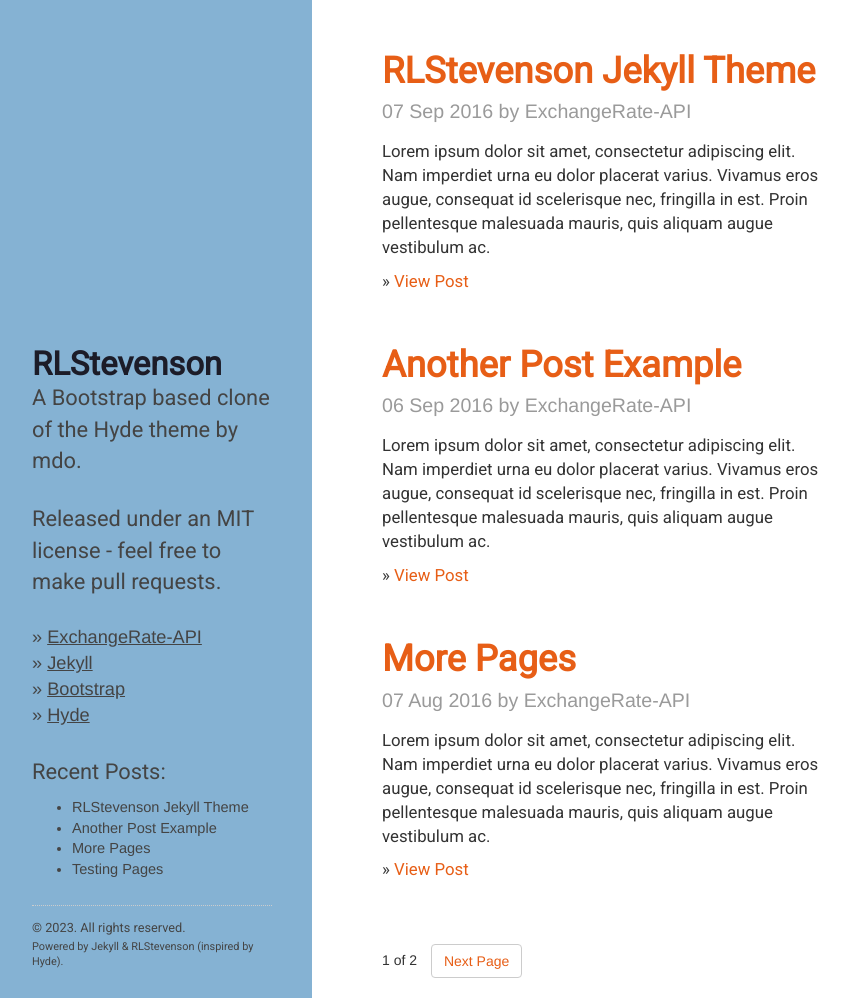
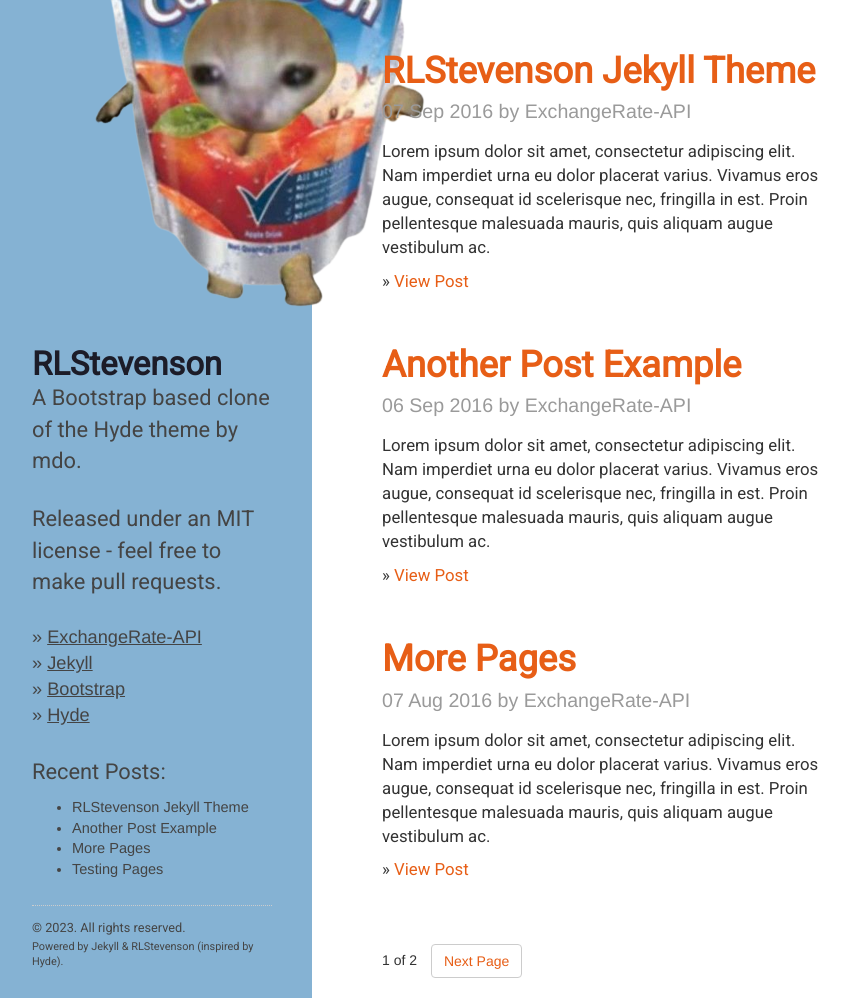
Before and after one commit to tngtied/tngtied.github.io, a Jekyll site: the page built from index.html, in a window 1280 px wide and 998 px high. Shown: the whole window, without its empty margins (8-857 px from the left). Built offline with Jekyll 4.4.1, drawn with Linux system fonts in a browser that asks for light colours; the list of posts is cut into pages by our own code.

Commit message:
cat image

```diff
--- a/_includes/sidebar-content.html
+++ b/_includes/sidebar-content.html
@@ -1,5 +1,6 @@
 
 	<div class="sidebar-content">
+		<a><img src="/static/img/capricat.png" alt="caprisun cat"></a>
 
 		<a href="{% if site.baseurl != '' %}{{ site.baseurl }}/{% else %}/{% endif %}"><h1>{{ site.title }}</h1></a>
 		<p>{{ site.description }}</p>
```
Also changed, not shown: static/img/capricat.png (added).
